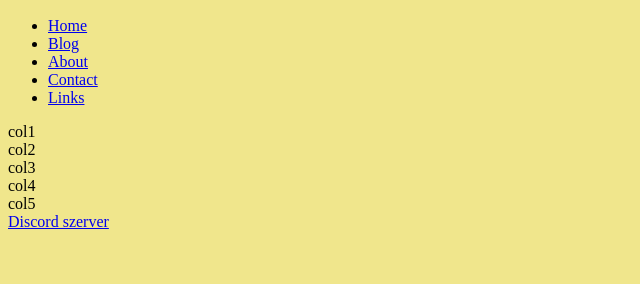
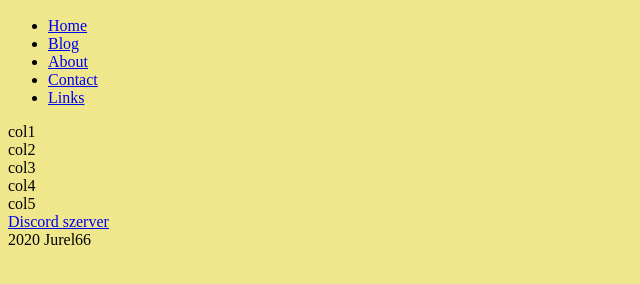
Before and after one commit to Jurel66/jurel66.github.io, a plain HTML site: page index.html in a window 1280 px wide. Shown: the part 50-334 px from the top of the page, without its empty margins (0-640 px from the left). Drawn offline with Linux system fonts and the light colour scheme.

Commit message:
lábléc

```diff
--- a/index.html
+++ b/index.html
@@ -27,6 +27,6 @@
         </div>
 
         <a href="https://discord.gg/9FQDX7V">Discord szerver</a>
-        <footer></footer>
+        <footer>2020 Jurel66</footer>
     </body>
 </html>
```
